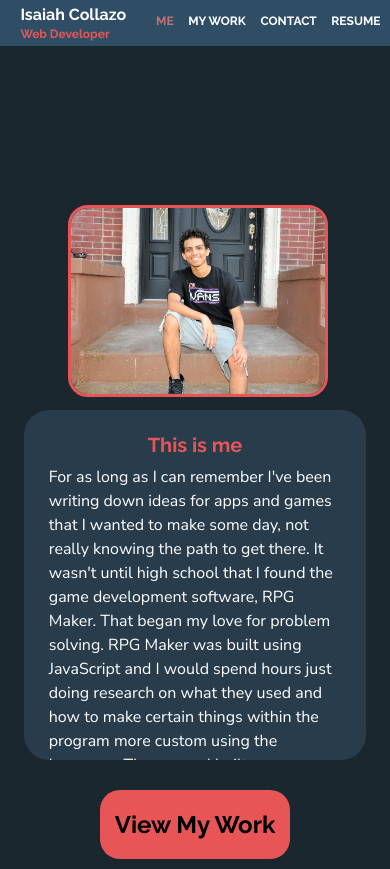
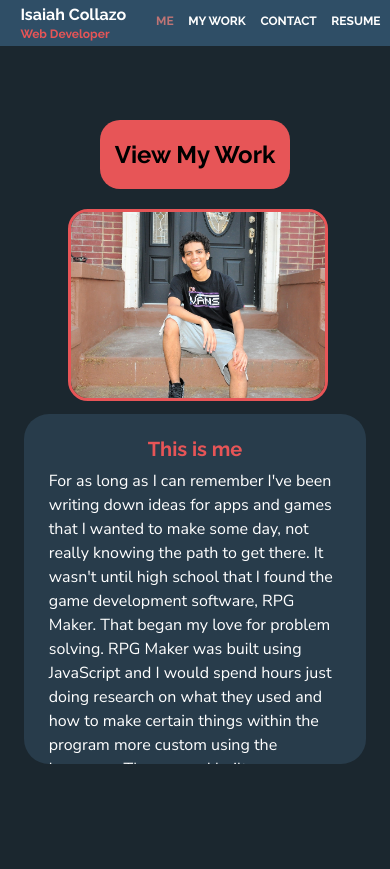
Before and after one commit to IsaiahCollazo99/portfolio-site, a React (Create React App) app in the folder isaiah-collazo/: page / in a window 390 px wide. Built offline with nearby package versions, Linux system fonts and the light colour scheme.

Commit message:
fix home page media queries

```diff
--- a/isaiah-collazo/src/css/home/home.css
+++ b/isaiah-collazo/src/css/home/home.css
@@ -4,11 +4,12 @@
     flex-direction: column;
     min-height: 100vh;
     max-height: fit-content;
-    justify-content: flex-start;
+    justify-content: center;
     align-items: center;
     align-self: center;
     justify-self: center;
     grid-row: 2 / 3;
+    margin-top: 70px;
 }
 
 .aboutMe {
@@ -17,7 +18,6 @@
     flex-direction: row;
     justify-content: space-evenly;
     align-items: center;
-    padding-top: 170px;
 }
 
 .aboutMe a {
@@ -86,9 +86,15 @@
 
 @media only screen and (max-width: 1024px) {
     .homePageContainer {
-        margin-top: 25px;
+        margin-top: 130px;
         justify-content: center;
         height: fit-content;
+        flex-direction: column-reverse;
+    }
+
+    .homePageContainer .callToAction button {
+        margin-bottom: 30px;
+        margin-top: 0;
     }
 
     .aboutMe {
@@ -106,12 +112,36 @@
 }
 
 @media only screen and (max-width: 850px) {
+    .homePageContainer {
+        margin-top: 150px;
+    }
+
     .aboutMe a {
         width: 65%;
     }
 }
 
+@media only screen and (max-width: 770px) {
+    .homePageContainer {
+        margin-top: 130px;
+    }
+}
+
+@media only screen and (max-width: 650px) {
+    .homePageContainer {
+        margin-top: 75px;
+    }
+
+    .homePageContainer .callToAction button {
+        margin-bottom: 20px;
+    }
+}
+
 @media only screen and (max-width: 550px) {
+    .homePageContainer {
+        margin-top: 20px;
+    }
+
     .aboutMeText {
         max-height: 300px;
         overflow: scroll;
--- a/isaiah-collazo/src/css/projects/projects.css
+++ b/isaiah-collazo/src/css/projects/projects.css
@@ -5,3 +5,9 @@
     align-self: center;
     margin-top: 150px;
 }
+
+@media only screen and (max-width: 770px) {
+    .projectsPageContainer {
+        margin-top: 130px;
+    }
+}
```
